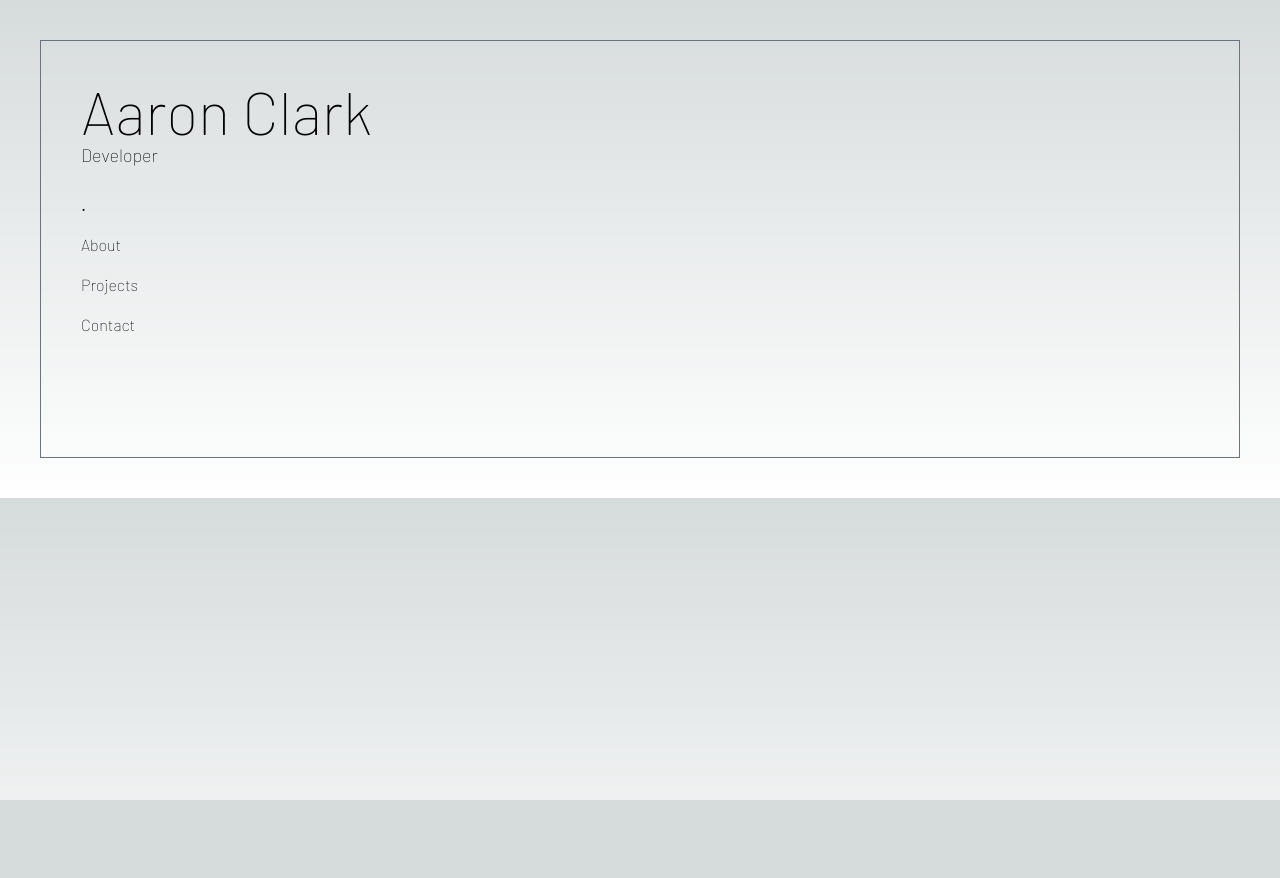
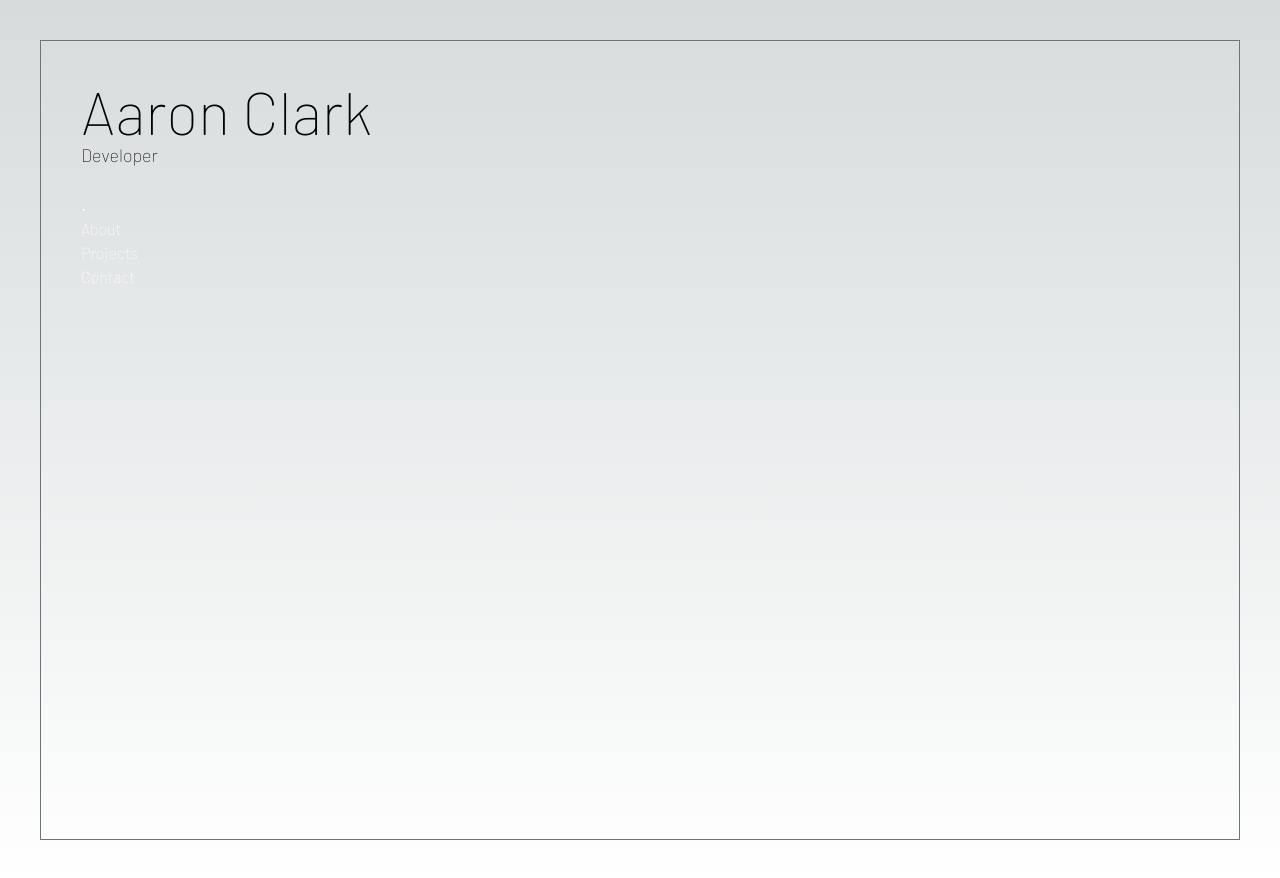
Before and after one commit to AaronC23/resume-cloud-aws, a Next.js app: page / in a window 1280 px wide. Before the commit the page ends 800 px from the top, so only its background shows below. Built offline with nearby package versions, Linux system fonts and the light colour scheme.

Commit message:
Fix layout but need to sort out full screen issue

```diff
--- a/app/globals.css
+++ b/app/globals.css
@@ -2,8 +2,8 @@
 @tailwind components;
 @tailwind utilities;
 
-@import url('https://fonts.googleapis.com/css2?family=Barlow:wght@100&display=swap');
-@import url('https://fonts.googleapis.com/css2?family=Space+Grotesk:wght@300..700&display=swap');
+@import url("https://fonts.googleapis.com/css2?family=Barlow:wght@100&display=swap");
+@import url("https://fonts.googleapis.com/css2?family=Space+Grotesk:wght@300..700&display=swap");
 
 @font-face {
   font-family: "Barlow";
@@ -30,6 +30,10 @@
   }
 }
 
+li {
+  display: line-block;
+}
+
 body {
   color: rgb(var(--foreground-rgb));
   background: linear-gradient(
--- a/app/layout.tsx
+++ b/app/layout.tsx
@@ -6,8 +6,8 @@ import Navbar from "./navbar/navbar";
 const inter = Inter({ subsets: ["latin"] });
 
 export const metadata: Metadata = {
-  title: "Create Next App",
-  description: "Generated by create next app",
+  title: "Hello @ Aaron Clark",
+  description: "Aaron Clark Developer",
 };
 
 export default function RootLayout({
@@ -19,13 +19,12 @@ export default function RootLayout({
     <html lang="en">
       <body className={inter.className}>
         <div className="p-10">
-          <main className="border border-gray-500 p-10">
-            {/* <main className="flex h-[calc(100vh-10px)] flex-col items-left justify-between iv border border-gray-500 bg-gradient-to-b p-10"> */}
-            {/* <div className="w-full max-w-5xl items-center justify-between font-mono"> */}
-            <Navbar />
-            {children}
-            {/* </div> */}
-          </main>
+          <div className="border border-gray-500 p-10 h-screen">
+            <main>
+              <Navbar />
+              {children}
+            </main>
+          </div>
         </div>
       </body>
     </html>
--- a/app/navbar/navbar.tsx
+++ b/app/navbar/navbar.tsx
@@ -2,7 +2,6 @@
 
 import Link from "next/link";
 import { usePathname } from "next/navigation";
-import { useState } from "react";
 
 interface Navigation {
   name: string;
@@ -12,7 +11,6 @@ interface Navigation {
 export default function Navbar() {
   const pathname = usePathname();
 
-  const [name, setName] = useState("");
   const navMap: Navigation[] = [
     {
       name: "Home",
@@ -36,23 +34,30 @@ export default function Navbar() {
     <>
       <p className="font-barlow text-6xl">Aaron Clark</p>
       <p className="font-barlow text-lg pb-6">Developer</p>
-      <div className="flex flex-col items-start font-barlow space-y-4">
+      <div className="font-barlow container h-full">
+        <div className="flex flex-col justify-between items-start h-full">
+          <ul className="hidden md:block gap-y-4 text-white">
             {navMap.map((page, index) => {
               if (pathname === page.link) {
                 return (
+                  <li key={index}>
                     <Link key={index} href={page.link}>
                       <p className="font-bold">.</p>
                     </Link>
+                  </li>
                 );
               }
               return (
+                <li key={index}>
                   <Link key={index} href={page.link}>
                     {page.name}
                   </Link>
+                </li>
               );
             })}
+          </ul>
+        </div>
       </div>
     </>
-    // </div>
   );
 }
```
Lines whose indentation alone changed are shown as unchanged.
